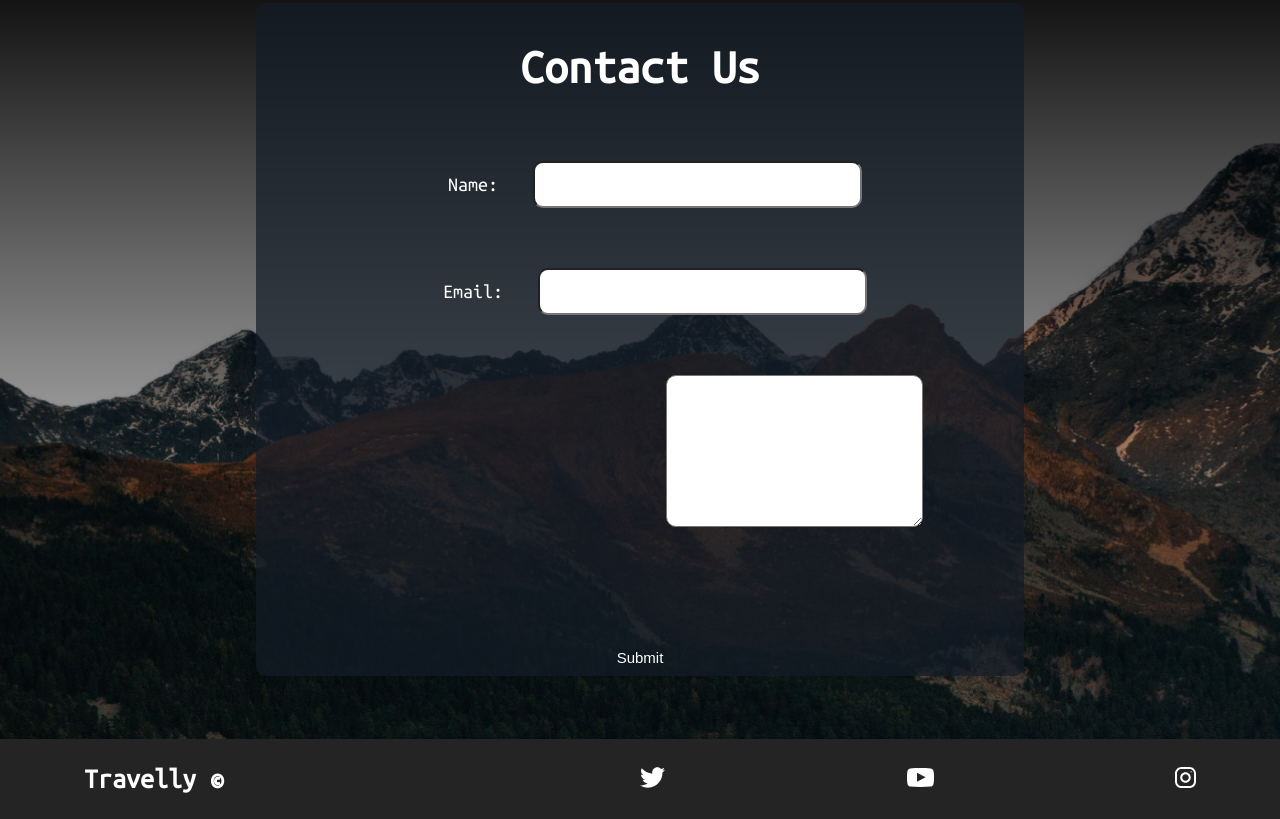
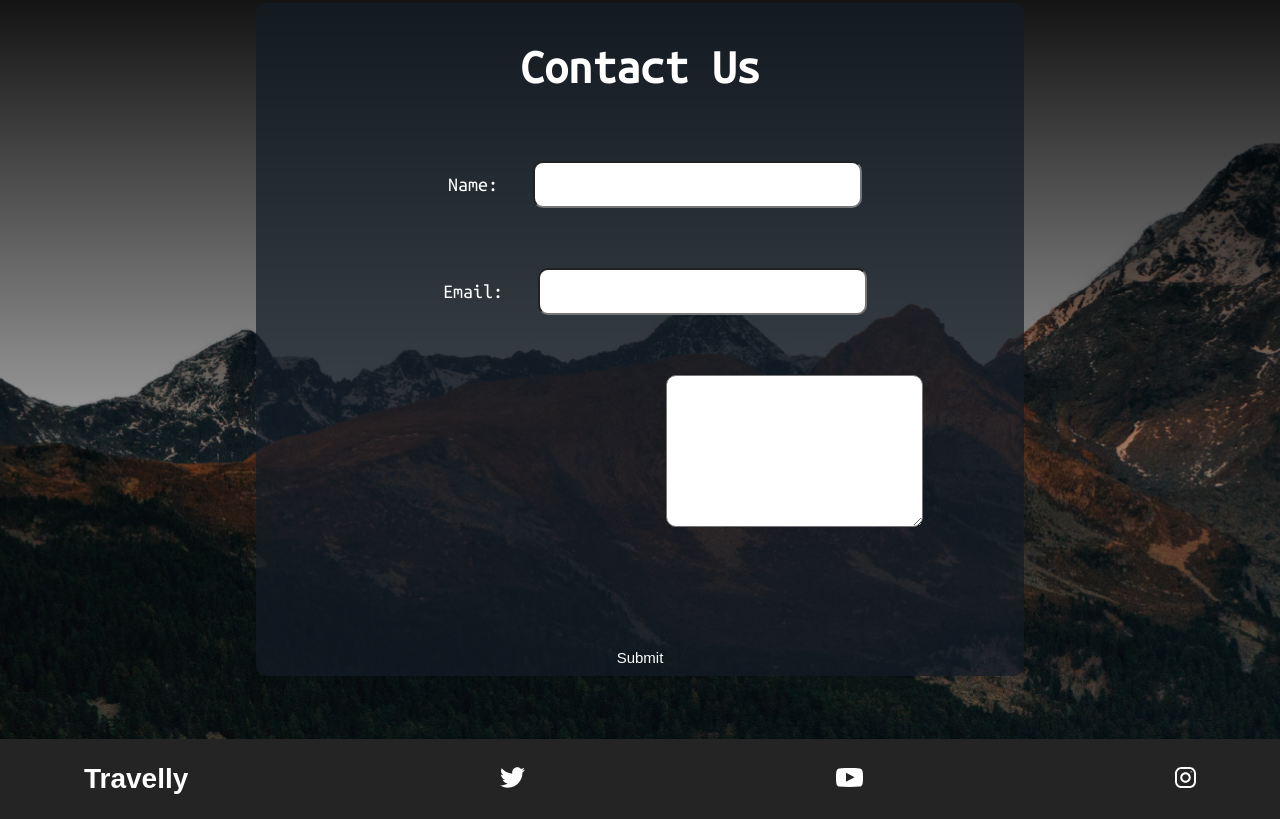
Before and after one commit to MelArgn/Travelly, a plain HTML site: page index.html in a window 1280 px wide. Shown: the part 2469-3288 px from the top of the page. Drawn offline with Linux system fonts and the light colour scheme; a web font is replaced by a local one.

Commit message:
Update index.html

```diff
--- a/index.html
+++ b/index.html
@@ -93,8 +93,9 @@
 </main>
   <footer>
     <div class="footer-wrapper">
-      <h5>Travelly &copy;</h5>
+<!--       <h5>Travelly &copy;</h5> -->
       <ul>
+        <li><a href="#hero"><h5 id="logo">Travelly</h5></a></li>
         <li>
           <a title="twitter-social-media" href="#"><img src="icons/twitter.svg" alt="twitter-social-media"></a>
         </li>
```
